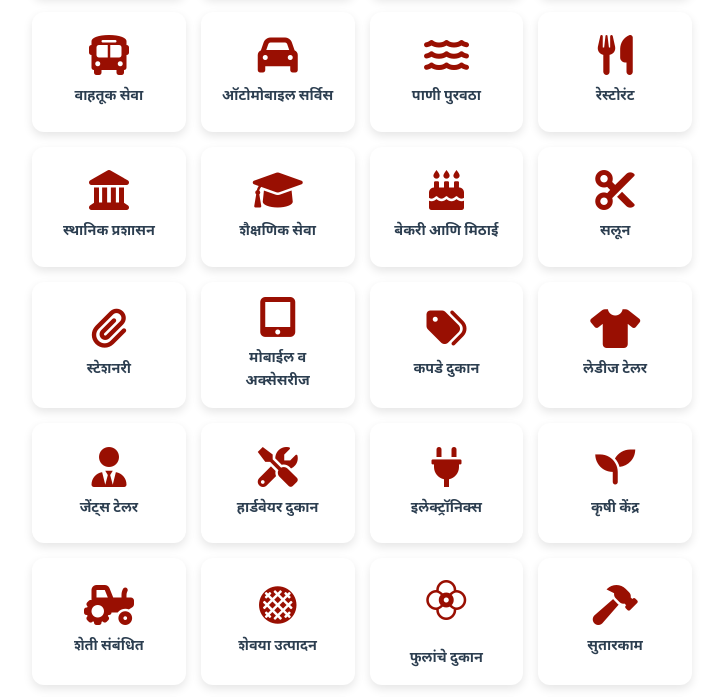
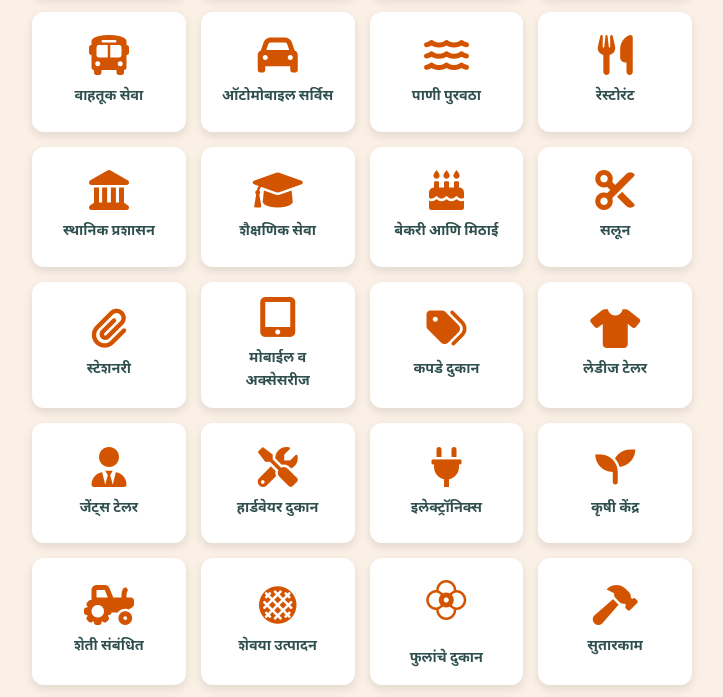
Before and after one commit to the-scam-master/Jawala-Vyapar, a plain HTML site: page index.html in a window 1280 px wide. Shown: the part 484-1181 px from the top of the page, without its empty margins (278-1001 px from the left). Drawn offline with nearby package versions, Linux system fonts and the light colour scheme; files whose address does not match are found by name.

Commit message:
Update styles.css

```diff
--- a/assets/css/styles.css
+++ b/assets/css/styles.css
@@ -1,12 +1,12 @@
 @import url('https://fonts.googleapis.com/css2?family=Noto+Sans+Devanagari:wght@300;400;600;700&family=Mukta:wght@400;600;700&display=swap');
 
 :root {
-    --primary-color: #990F02;        /* Deep Crimson */
-    --secondary-color: #800000;      /* Burgundy */
+    --primary-color: #D35400;        /* Pumpkin */
+    --secondary-color: #8E44AD;      /* Rich Plum */
     --accent-color: #FF4500;         /* Orange Red */
-    --background-color: #FFFFFF;     /* Pure White */
-    --text-color: #2C3E50;           /* Dark Blue Gray */
-    --card-background: #FFFFFF;      /* Pure White */
+    --background-color: #FAF0E6;     /* Warm Ivory */
+    --text-color: #2F4F4F;           /* Dark Slate Gray */
+    --card-background: #FFFFFF;      /* Crisp White */
     --soft-shadow: rgba(0,0,0,0.1);
 }
 
```
